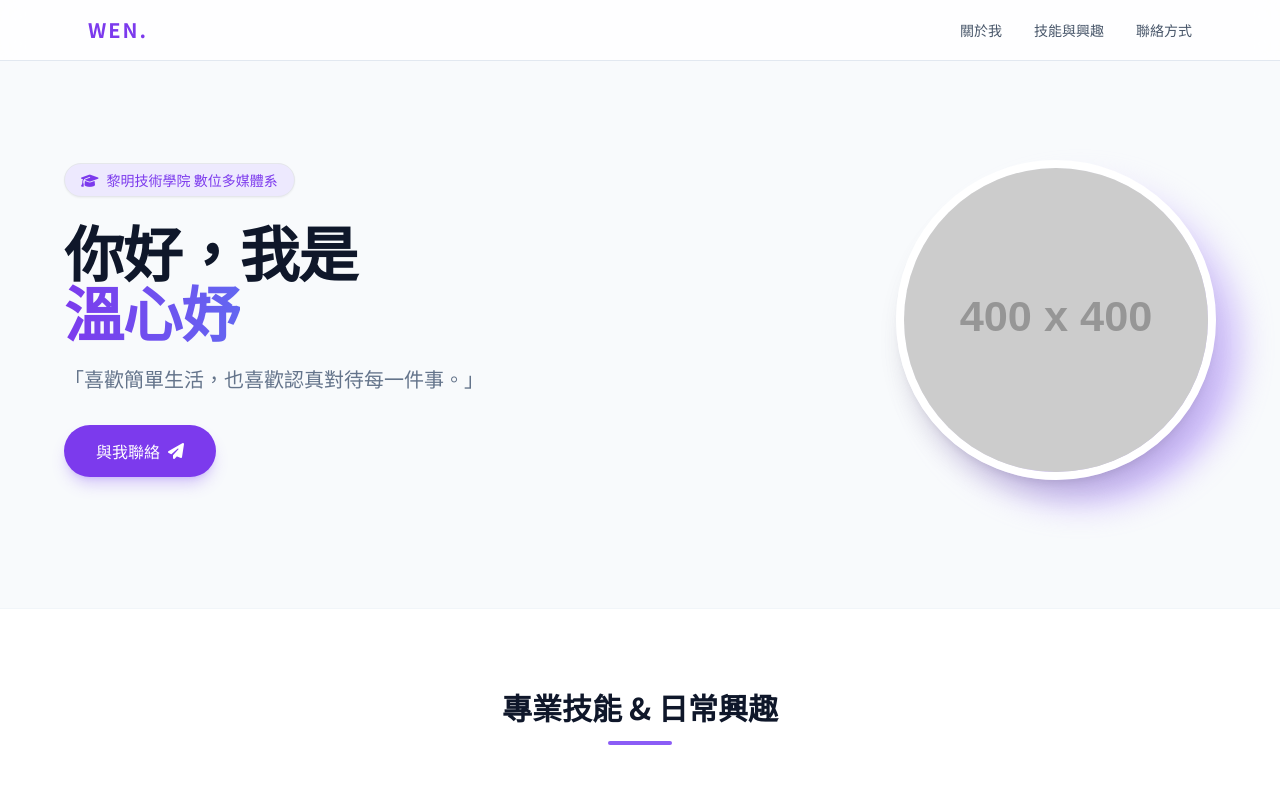
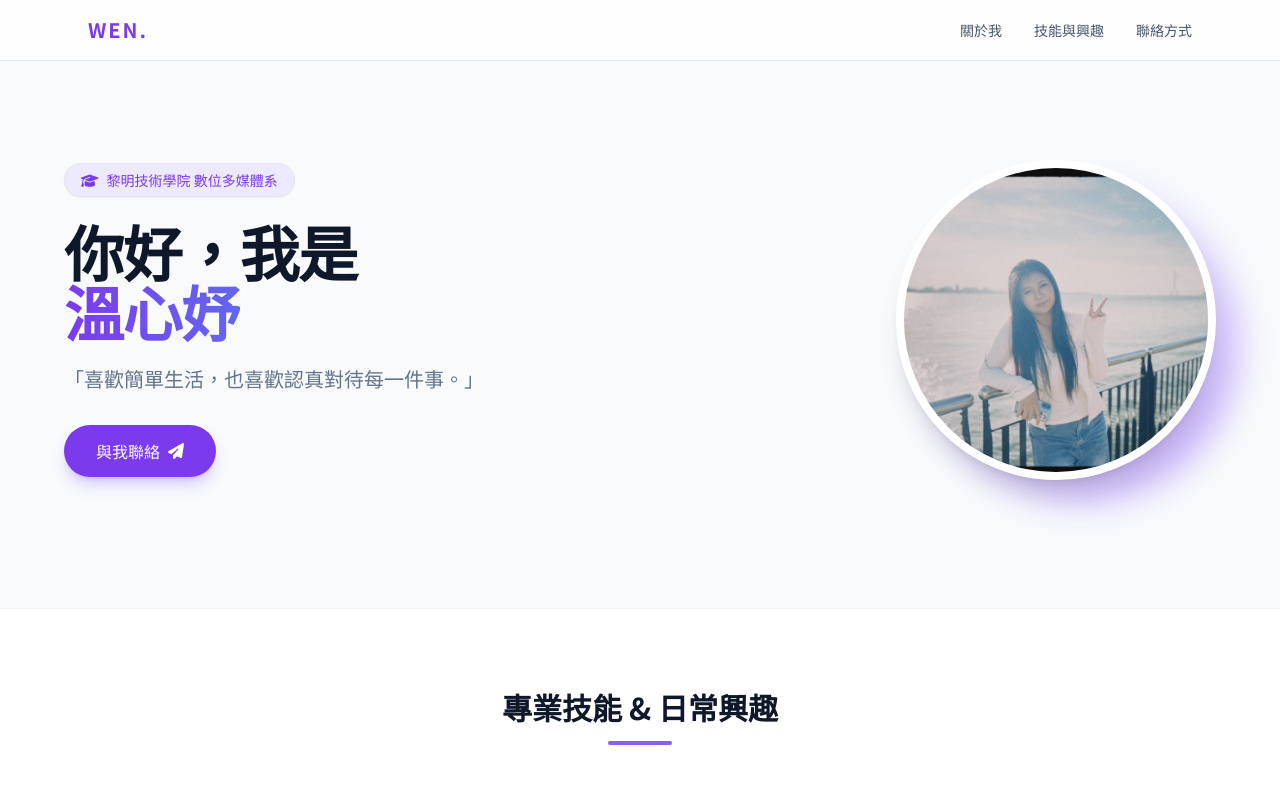
Before and after one commit to bd1151008-hash/1151008xinyu, a plain HTML site: page index.html in a window 1280 px wide. Shown: the top 800 px of the page. Drawn offline with nearby package versions, Linux system fonts and the light colour scheme; placeholder pictures from the web are drawn by us.

Commit message:
Update index.html

```diff
--- a/index.html
+++ b/index.html
@@ -85,7 +85,7 @@
             <div class="flex-1 flex justify-center md:justify-end w-full">
                 <div class="relative w-64 h-64 md:w-80 md:h-80">
                     <div class="absolute inset-0 bg-gradient-to-br from-brand-100 to-brand-500 rounded-full transform translate-x-4 translate-y-4 md:translate-x-6 md:translate-y-6 opacity-50 blur-lg"></div>
-                    <img src="https://placehold.co/400x400/7c3aed/ffffff?text=Profile\nPicture" alt="溫心妤的個人照" class="relative z-10 w-full h-full object-cover rounded-full border-8 border-white shadow-xl">
+                    <img src="profile.jpg" alt="溫心妤的個人照" class="relative z-10 w-full h-full object-cover rounded-full border-8 border-white shadow-xl">
                 </div>
             </div>
         </div>
```
